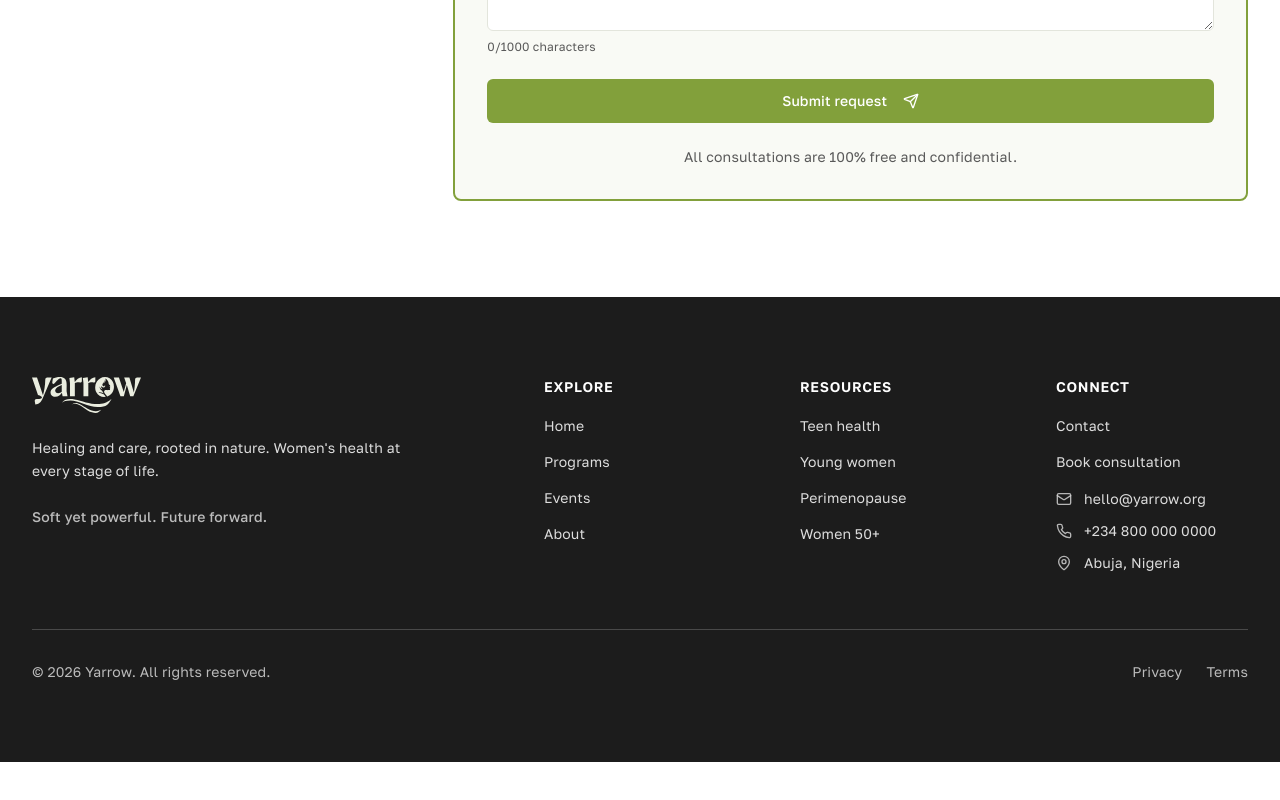
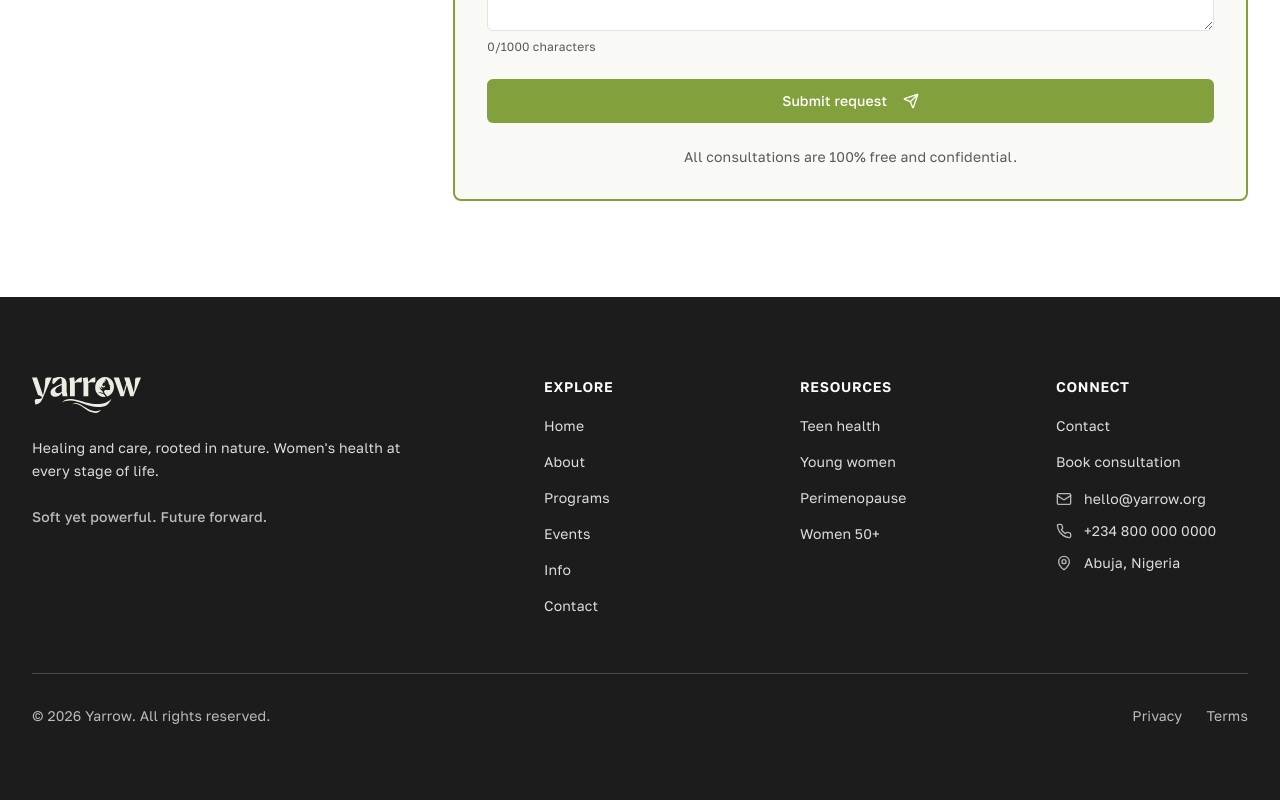
Before and after one commit to godfredakpan/yarrow, a React (Vite) app: page /contact in a window 1280 px wide. Shown: the part 988-1788 px from the top of the page. Before the commit the page ends 1750 px from the top, so only its background shows below. Built offline with nearby package versions, Linux system fonts and the light colour scheme; the HTML template or start-up script is replaced by a standard one.

Commit message:
added updates

```diff
--- a/src/App.tsx
+++ b/src/App.tsx
@@ -2,7 +2,8 @@ import { Toaster } from "@/components/ui/toaster";
 import { Toaster as Sonner } from "@/components/ui/sonner";
 import { TooltipProvider } from "@/components/ui/tooltip";
 import { QueryClient, QueryClientProvider } from "@tanstack/react-query";
-import { BrowserRouter, Routes, Route, Navigate } from "react-router-dom";
+import { useEffect } from "react";
+import { BrowserRouter, Routes, Route, Navigate, useLocation } from "react-router-dom";
 import { AdminAuthProvider } from "@/contexts/AdminAuthContext";
 import { HomeSidebarProvider } from "@/contexts/HomeSidebarContext";
 import { ProtectedAdminRoute } from "@/components/ProtectedAdminRoute";
@@ -25,6 +26,14 @@ import AdminContactRequests from "./pages/admin/AdminContactRequests";
 
 const queryClient = new QueryClient();
 
+function ScrollToTop() {
+  const { pathname } = useLocation();
+  useEffect(() => {
+    window.scrollTo(0, 0);
+  }, [pathname]);
+  return null;
+}
+
 const App = () => (
   <QueryClientProvider client={queryClient}>
     <TooltipProvider>
@@ -33,6 +42,7 @@ const App = () => (
       <BrowserRouter>
         <AdminAuthProvider>
           <HomeSidebarProvider>
+          <ScrollToTop />
           <Routes>
             <Route path="/" element={<Index />} />
             <Route path="/about" element={<About />} />
--- a/src/components/layout/Footer.tsx
+++ b/src/components/layout/Footer.tsx
@@ -6,18 +6,20 @@ const footerSections = {
     title: "Explore",
     links: [
       { name: "Home", path: "/" },
+      { name: "About", path: "/about" },
       { name: "Programs", path: "/programs" },
       { name: "Events", path: "/events" },
-      { name: "About", path: "/about" },
+      { name: "Info", path: "/info/what-is-a-period" },
+      { name: "Contact", path: "/contact" },
     ],
   },
   resources: {
     title: "Resources",
     links: [
-      { name: "Teen health", path: "/programs#teen" },
-      { name: "Young women", path: "/programs#young" },
-      { name: "Perimenopause", path: "/programs#peri" },
-      { name: "Women 50+", path: "/programs#senior" },
+      { name: "Teen health", path: "/programs/teen" },
+      { name: "Young women", path: "/programs/young" },
+      { name: "Perimenopause", path: "/programs/peri" },
+      { name: "Women 50+", path: "/programs/senior" },
     ],
   },
   connect: {
```
